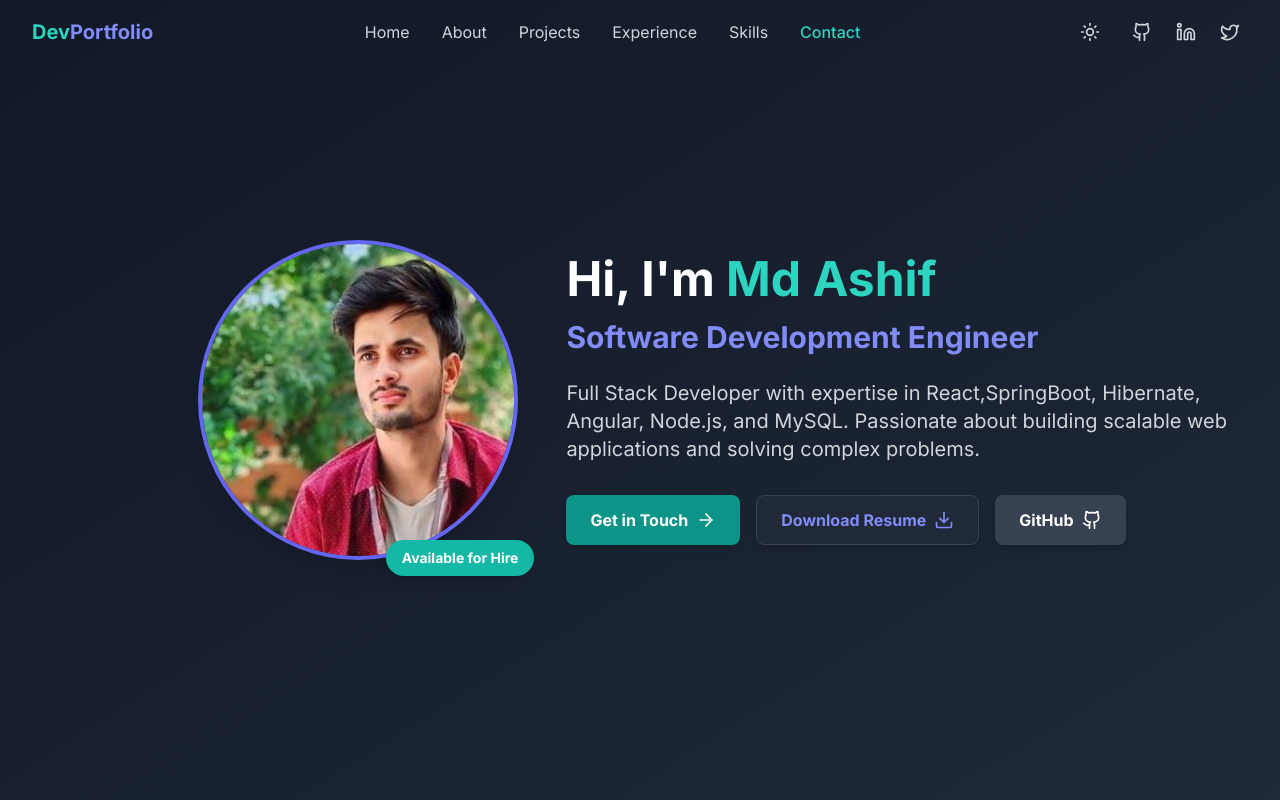
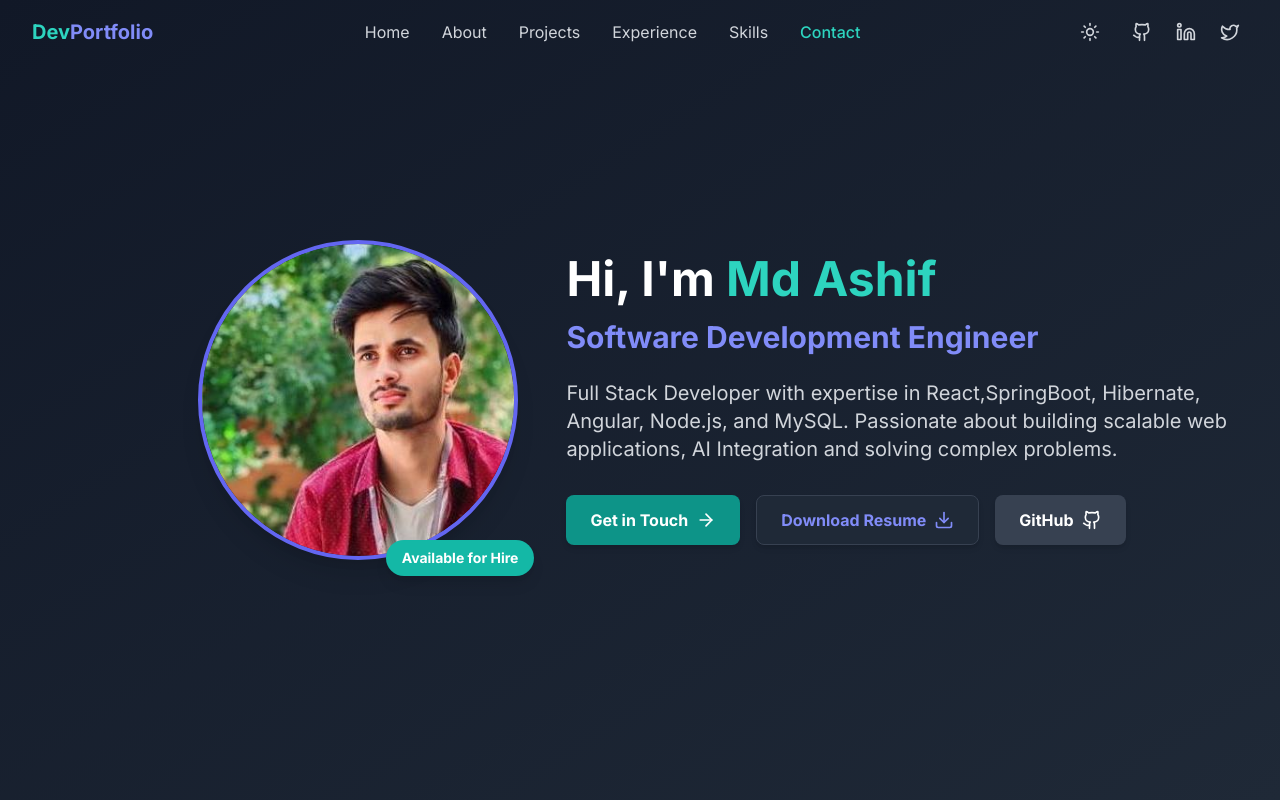
Before and after one commit to Asif12as/My_Portfolio, a React (Vite) app: page / in a window 1280 px wide. Shown: the top 800 px of the page. Built offline with nearby package versions, Linux system fonts and the light colour scheme.

Commit message:
Update HeroSection.tsx

```diff
--- a/src/sections/HeroSection.tsx
+++ b/src/sections/HeroSection.tsx
@@ -65,7 +65,7 @@ const HeroSection: React.FC<HeroSectionProps> = ({ id, onVisible }) => {
               </h2>
               <p className="text-lg md:text-xl text-gray-700 dark:text-gray-300 mb-8 max-w-2xl">
                 Full Stack Developer with expertise in React,SpringBoot, Hibernate, Angular, Node.js, and MySQL.
-                Passionate about building scalable web applications and solving complex problems.
+                Passionate about building scalable web applications, AI Integration and solving complex problems.
               </p>
 
               <div className="flex flex-wrap justify-center md:justify-start gap-4">
```
